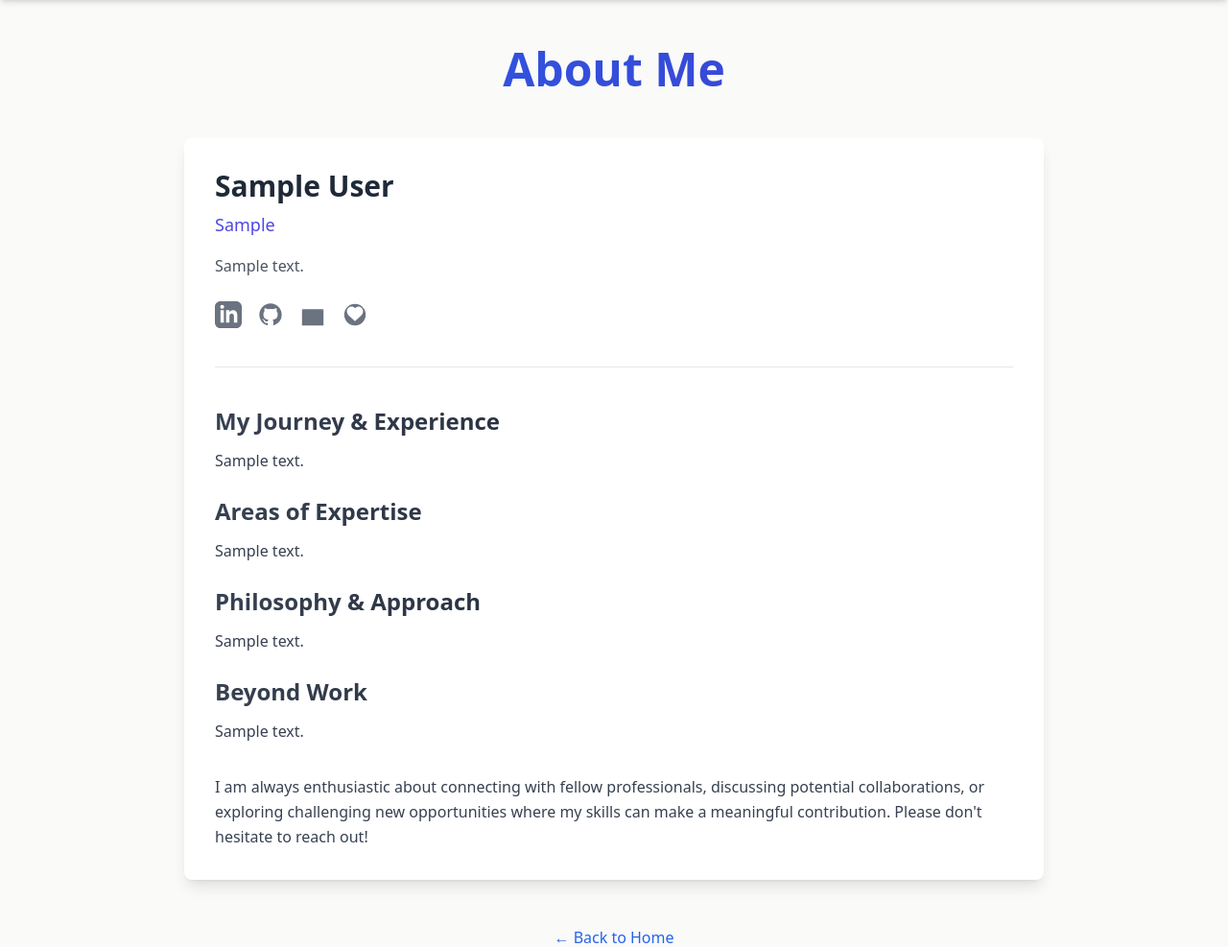
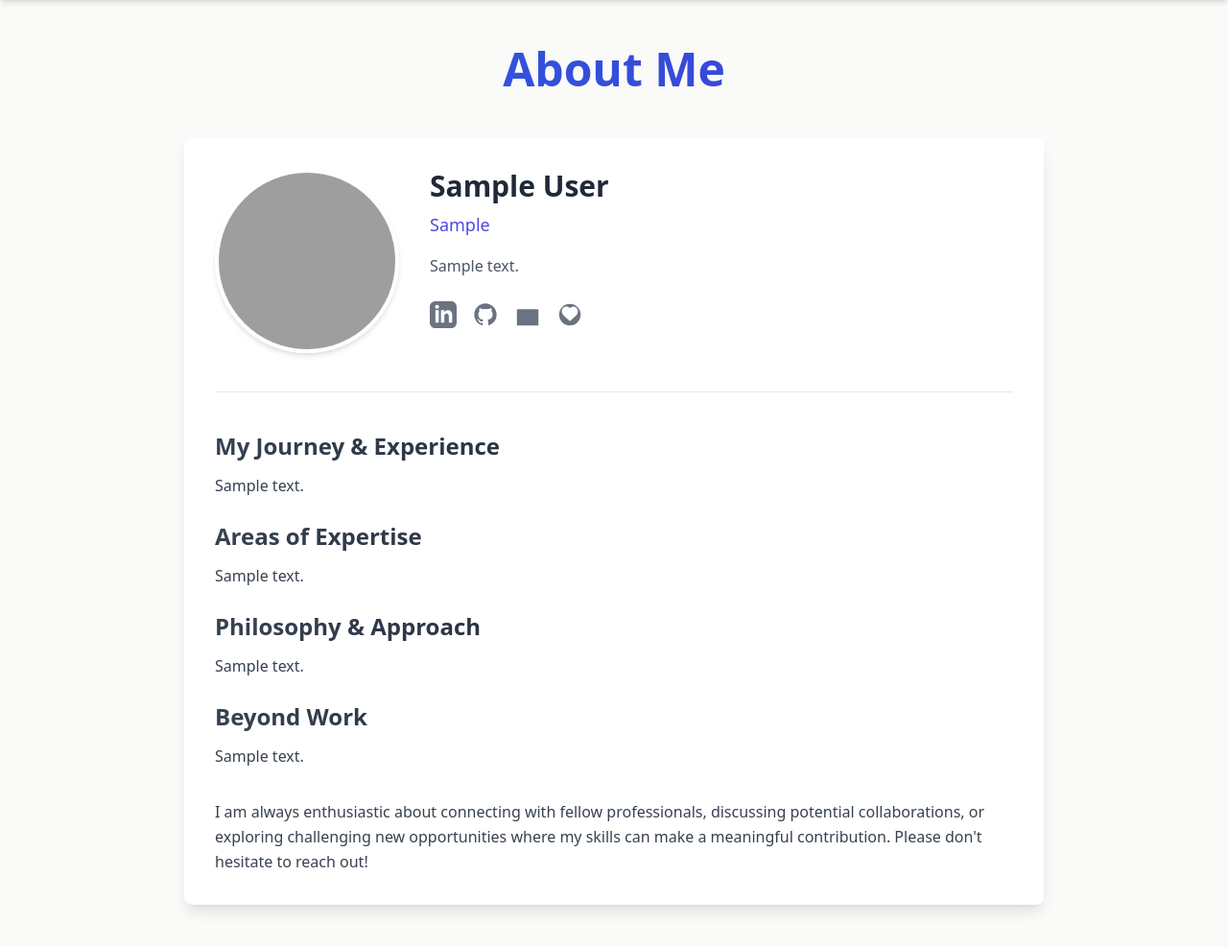
Before and after one commit to JPStone2022/django-portfolio-old, a Django app: page /about-me/ in a window 1280 px wide. Shown: the part 64-1051 px from the top of the page at 96% size. Run offline with Django 5.2, Linux system fonts and the light colour scheme; tables that the repository leaves empty hold one stand-in row (values such as "Sample post"); some libraries are stand-ins or nearby versions; grey boxes are pictures that could not be loaded.

Commit message:
update about page

```diff
--- a/portfolio/templates/portfolio/about_me_page.html
+++ b/portfolio/templates/portfolio/about_me_page.html
@@ -26,14 +26,14 @@
     <div class="max-w-4xl mx-auto bg-white dark:bg-gray-800 p-6 sm:p-8 rounded-lg shadow-lg dark:shadow-indigo-900/20 transition-colors duration-300 ease-in-out">
         {# Intro Section: Profile Pic + Basic Info #}
         <div class="flex flex-col md:flex-row items-center md:items-start space-y-6 md:space-y-0 md:space-x-8 mb-10 pb-10 border-b border-gray-200 dark:border-gray-700">
-            <!-- <div class="flex-shrink-0 w-40 h-40 md:w-48 md:h-48">
+            <div class="flex-shrink-0 w-40 h-40 md:w-48 md:h-48">
                 {# Ensure 'profile_large.jpg' exists in 'portfolio/static/portfolio/images/' or update path #}
                 <img src="{% static 'portfolio/images/profile_large.jpg' %}"
                      alt="{{ user_profile.full_name }} - Profile"
                      class="w-full h-full object-cover rounded-full shadow-md border-4 border-white dark:border-gray-700"
                      loading="lazy"
                      onerror="this.onerror=null; this.src='https://placehold.co/192x192/E0E0E0/BDBDBD?text=Profile';">
-            </div> -->
+            </div>
             <div class="text-center md:text-left flex-grow mt-4 md:mt-0">
                 <h2 class="text-3xl font-semibold text-gray-800 dark:text-gray-100 mb-2">{{ user_profile.full_name }}</h2>
                 <p class="text-lg text-indigo-600 dark:text-indigo-400 font-medium mb-4">{{ user_profile.tagline }}</p>
```
